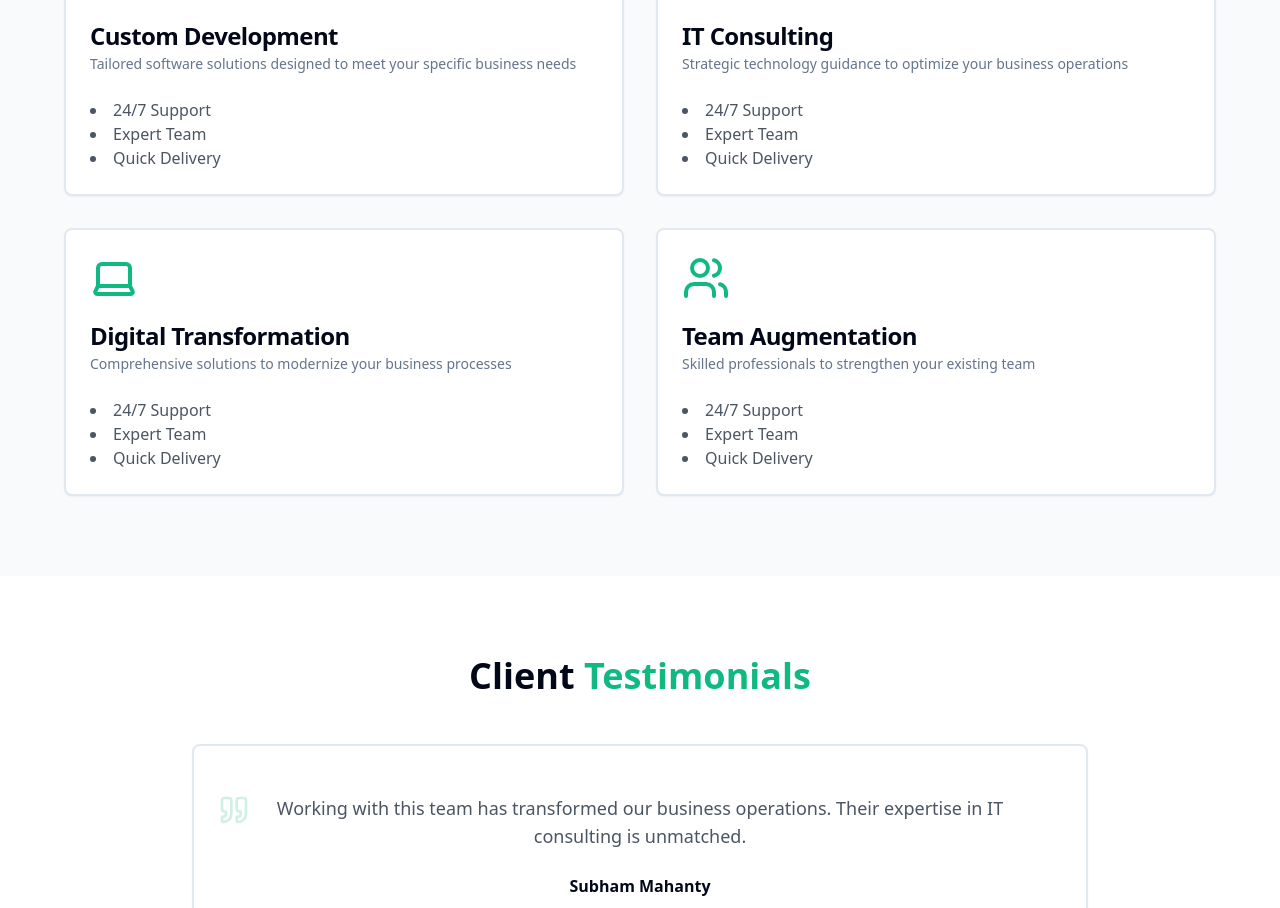
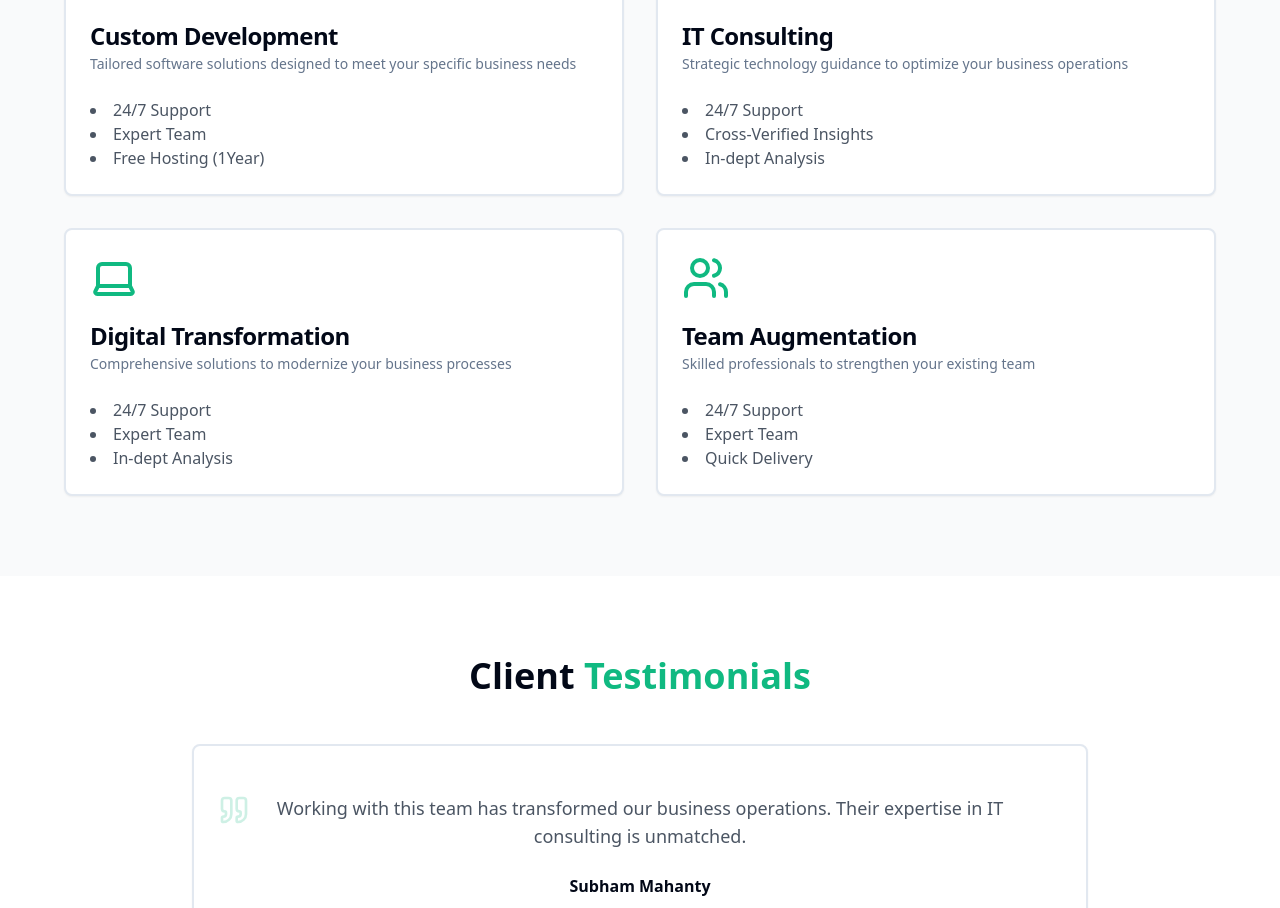
Before and after one commit to subhammahanty235/ampher-v2, a React (Vite) app: page / in a window 1280 px wide. Shown: the part 1504-2412 px from the top of the page. Built offline with nearby package versions, Linux system fonts and the light colour scheme.

Commit message:
code update #3

```diff
--- a/src/components/ServicesSection.tsx
+++ b/src/components/ServicesSection.tsx
@@ -61,9 +61,9 @@ const ServicesSection = () => {
               </CardHeader>
               <CardContent>
                 <ul className="list-disc list-inside text-gray-600">
-                  <li>24/7 Support</li>
-                  <li>Expert Team</li>
-                  <li>Quick Delivery</li>
+                  {
+                    service.experties.map((exp)=><li>{exp}</li>)
+                  }
                 </ul>
               </CardContent>
             </Card>
```
